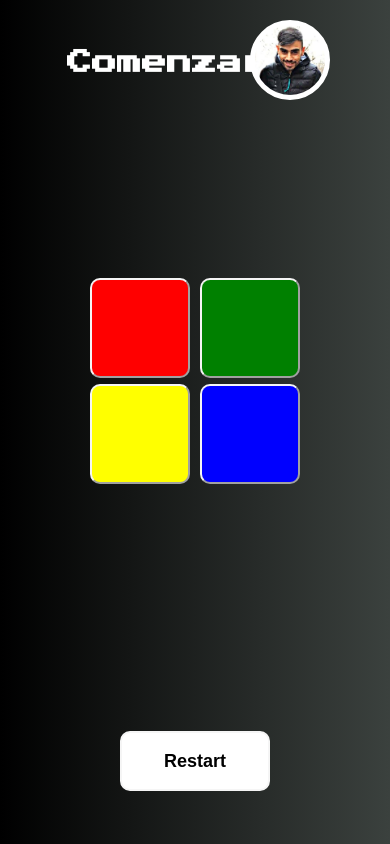
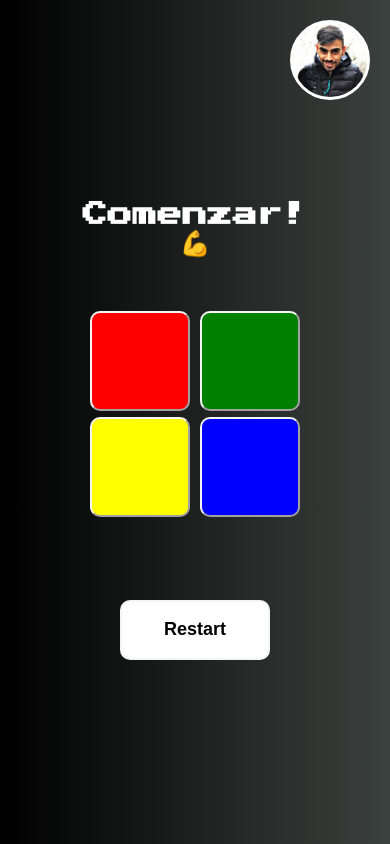
Before and after one commit to sebygalla/Simon-dice-, a plain HTML site: page index.html in a window 390 px wide. Drawn offline with Linux system fonts and the light colour scheme.

Commit message:
avatar position

```diff
--- a/style.css
+++ b/style.css
@@ -34,8 +34,7 @@ body {
   position: absolute;
   top: 20px;
   right: 20px;
-  transform: translateX(-50%);
-  border: 5px solid #fff;
+  border: 3px solid #fff;
 }
 
 .contenedor {
@@ -112,11 +111,15 @@ button.active {
     width: 100vw;
     padding: 50px;
     text-align: center;
+    justify-content: center;
   }
 
   h1 {
+
     font-size: 25px;
+    padding: 20px;
     user-select: none;
+
 
   }
 
@@ -129,4 +132,5 @@ button.active {
   }
 
 
+
 }
```
